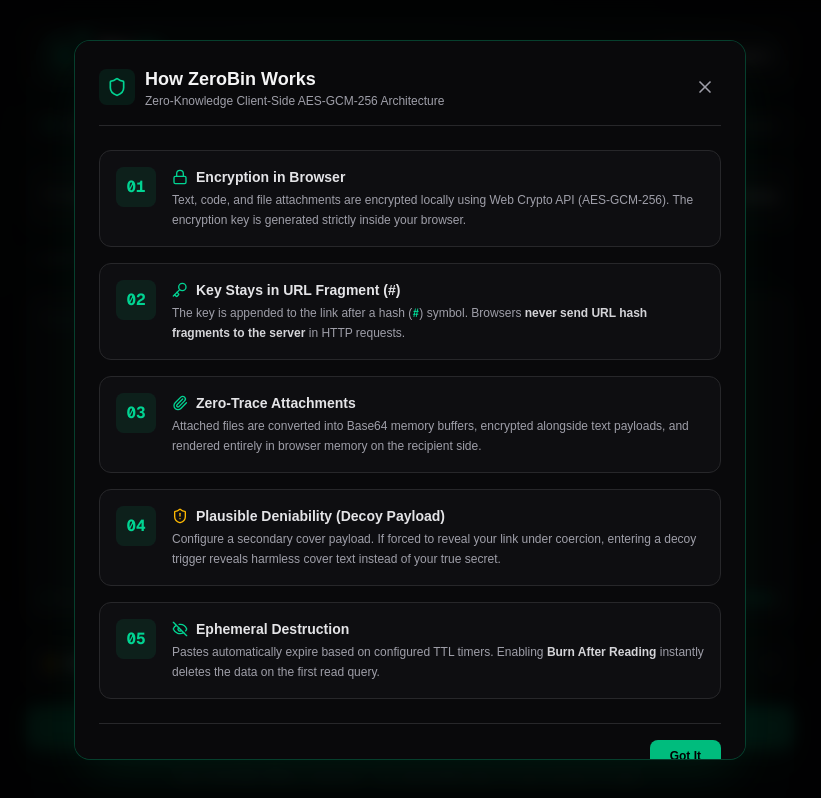
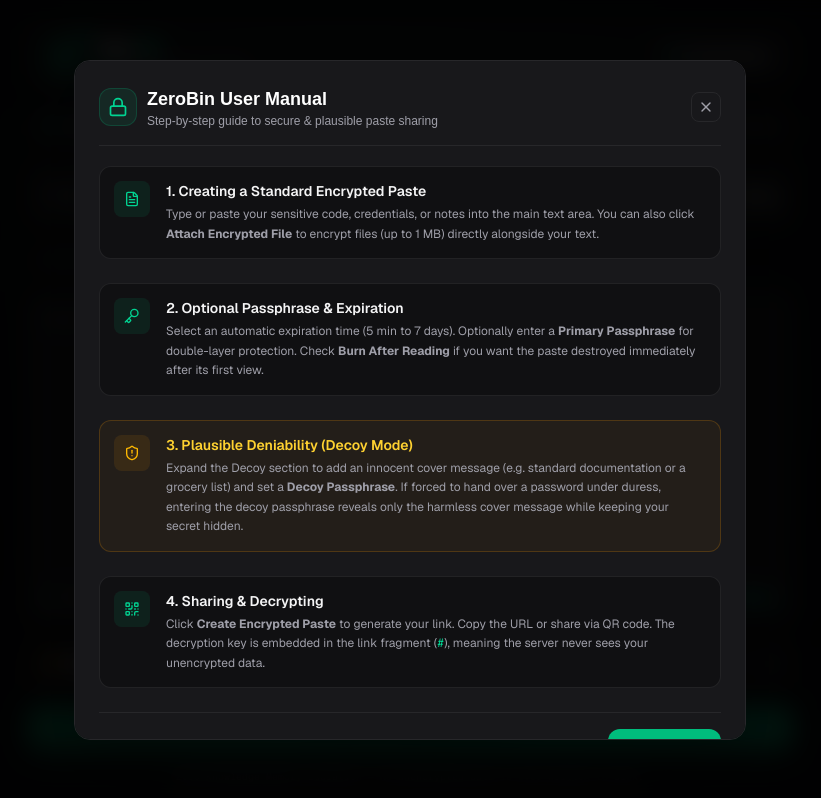
Before and after one commit to sachinsshastri7-boop/zero-bin, a Next.js app: page / in a window 1280 px wide. Both pictures are taken after a click on the button "Security Specs". Shown: the top 798 px of the page, without its empty margins (230-1051 px from the left). Built offline with nearby package versions, Linux system fonts and the light colour scheme.

Commit message:
style: custom dark emerald scrollbar for user manual modal

```diff
--- a/src/components/HowItWorksModal.tsx
+++ b/src/components/HowItWorksModal.tsx
@@ -1,125 +1,102 @@
 "use client";
 
-import {
-  Shield,
-  Key,
-  Database,
-  EyeOff,
-  Lock,
-  Paperclip,
-  ShieldAlert,
-  X,
-} from "lucide-react";
+import { X, Lock, Key, ShieldAlert, Flame, FileText, QrCode } from "lucide-react";
 
-export default function HowItWorksModal({ onClose }: { onClose: () => void }) {
+interface ModalProps {
+  onClose: () => void;
+}
+
+export default function HowItWorksModal({ onClose }: ModalProps) {
   return (
-    <div className="fixed inset-0 z-50 flex items-center justify-center bg-black/80 backdrop-blur-sm p-4">
-      <div className="w-full max-w-2xl rounded-2xl border border-emerald-500/30 bg-zinc-950 p-6 shadow-2xl shadow-emerald-500/10 max-h-[90vh] overflow-y-auto">
+    <div className="fixed inset-0 z-50 flex items-center justify-center p-4 bg-black/80 backdrop-blur-md animate-in fade-in duration-200">
+      <div className="relative w-full max-w-2xl max-h-[85vh] overflow-y-auto bg-zinc-900 border border-zinc-800 rounded-2xl p-6 text-zinc-100 shadow-2xl [&::-webkit-scrollbar]:w-1.5 [&::-webkit-scrollbar-track]:bg-zinc-950/50 [&::-webkit-scrollbar-track]:rounded-full [&::-webkit-scrollbar-thumb]:bg-zinc-700/80 [&::-webkit-scrollbar-thumb]:rounded-full hover:[&::-webkit-scrollbar-thumb]:bg-emerald-500 transition-colors">
+
         {/* Header */}
-        <div className="flex items-center justify-between border-b border-zinc-800 pb-4">
+        <div className="flex items-center justify-between border-b border-zinc-800 pb-4 mb-5">
           <div className="flex items-center gap-2.5">
-            <div className="rounded-lg bg-emerald-500/10 p-2 text-emerald-400">
-              <Shield className="h-5 w-5" />
+            <div className="p-2 rounded-xl bg-emerald-500/10 text-emerald-400 border border-emerald-500/20">
+              <Lock className="h-5 w-5" />
             </div>
             <div>
-              <h3 className="text-lg font-semibold text-zinc-100">
-                How ZeroBin Works
-              </h3>
-              <p className="text-xs text-zinc-400">
-                Zero-Knowledge Client-Side AES-GCM-256 Architecture
-              </p>
+              <h2 className="text-lg font-bold text-white">ZeroBin User Manual</h2>
+              <p className="text-xs text-zinc-400">Step-by-step guide to secure & plausible paste sharing</p>
             </div>
           </div>
           <button
             onClick={onClose}
-            className="rounded-lg p-1.5 text-zinc-400 hover:bg-zinc-900 hover:text-white"
+            className="p-1.5 rounded-lg border border-zinc-800 text-zinc-400 hover:bg-zinc-800 hover:text-white transition"
           >
-            <X className="h-5 w-5" />
+            <X className="h-4 w-4" />
           </button>
         </div>
 
-        {/* Core Steps */}
-        <div className="mt-6 space-y-4">
-          <div className="flex gap-4 p-4 rounded-xl border border-zinc-800 bg-zinc-900/40">
-            <div className="flex h-10 w-10 shrink-0 items-center justify-center rounded-lg bg-emerald-500/10 text-emerald-400 font-mono font-bold">
-              01
+        {/* Manual Sections */}
+        <div className="space-y-6 text-xs leading-relaxed text-zinc-300 font-sans">
+
+          {/* Step 1 */}
+          <div className="flex gap-4 p-3.5 rounded-xl border border-zinc-800/80 bg-zinc-950/50">
+            <div className="p-2.5 rounded-lg bg-emerald-500/10 text-emerald-400 h-fit shrink-0">
+              <FileText className="h-4 w-4" />
             </div>
-            <div>
-              <h4 className="text-sm font-semibold text-zinc-200 flex items-center gap-2">
-                <Lock className="h-4 w-4 text-emerald-400" /> Encryption in Browser
-              </h4>
-              <p className="mt-1 text-xs text-zinc-400 leading-relaxed">
-                Text, code, and file attachments are encrypted locally using Web Crypto API (AES-GCM-256). The encryption key is generated strictly inside your browser.
+            <div className="space-y-1">
+              <h3 className="font-semibold text-zinc-100 text-sm">1. Creating a Standard Encrypted Paste</h3>
+              <p className="text-zinc-400">
+                Type or paste your sensitive code, credentials, or notes into the main text area. You can also click <strong>Attach Encrypted File</strong> to encrypt files (up to 1 MB) directly alongside your text.
               </p>
             </div>
           </div>
 
-          <div className="flex gap-4 p-4 rounded-xl border border-zinc-800 bg-zinc-900/40">
-            <div className="flex h-10 w-10 shrink-0 items-center justify-center rounded-lg bg-emerald-500/10 text-emerald-400 font-mono font-bold">
-              02
+          {/* Step 2 */}
+          <div className="flex gap-4 p-3.5 rounded-xl border border-zinc-800/80 bg-zinc-950/50">
+            <div className="p-2.5 rounded-lg bg-emerald-500/10 text-emerald-400 h-fit shrink-0">
+              <Key className="h-4 w-4" />
             </div>
-            <div>
-              <h4 className="text-sm font-semibold text-zinc-200 flex items-center gap-2">
-                <Key className="h-4 w-4 text-emerald-400" /> Key Stays in URL Fragment (#)
-              </h4>
-              <p className="mt-1 text-xs text-zinc-400 leading-relaxed">
-                The key is appended to the link after a hash (<code className="text-emerald-400">#</code>) symbol. Browsers <strong className="text-zinc-300">never send URL hash fragments to the server</strong> in HTTP requests.
+            <div className="space-y-1">
+              <h3 className="font-semibold text-zinc-100 text-sm">2. Optional Passphrase & Expiration</h3>
+              <p className="text-zinc-400">
+                Select an automatic expiration time (5 min to 7 days). Optionally enter a <strong>Primary Passphrase</strong> for double-layer protection. Check <strong>Burn After Reading</strong> if you want the paste destroyed immediately after its first view.
               </p>
             </div>
           </div>
 
-          <div className="flex gap-4 p-4 rounded-xl border border-zinc-800 bg-zinc-900/40">
-            <div className="flex h-10 w-10 shrink-0 items-center justify-center rounded-lg bg-emerald-500/10 text-emerald-400 font-mono font-bold">
-              03
+          {/* Step 3 */}
+          <div className="flex gap-4 p-3.5 rounded-xl border border-amber-500/20 bg-amber-500/5">
+            <div className="p-2.5 rounded-lg bg-amber-500/10 text-amber-400 h-fit shrink-0">
+              <ShieldAlert className="h-4 w-4" />
             </div>
-            <div>
-              <h4 className="text-sm font-semibold text-zinc-200 flex items-center gap-2">
-                <Paperclip className="h-4 w-4 text-emerald-400" /> Zero-Trace Attachments
-              </h4>
-              <p className="mt-1 text-xs text-zinc-400 leading-relaxed">
-                Attached files are converted into Base64 memory buffers, encrypted alongside text payloads, and rendered entirely in browser memory on the recipient side.
+            <div className="space-y-1">
+              <h3 className="font-semibold text-amber-300 text-sm">3. Plausible Deniability (Decoy Mode)</h3>
+              <p className="text-zinc-400">
+                Expand the Decoy section to add an innocent cover message (e.g. standard documentation or a grocery list) and set a <strong>Decoy Passphrase</strong>. If forced to hand over a password under duress, entering the decoy passphrase reveals only the harmless cover message while keeping your secret hidden.
               </p>
             </div>
           </div>
 
-          <div className="flex gap-4 p-4 rounded-xl border border-zinc-800 bg-zinc-900/40">
-            <div className="flex h-10 w-10 shrink-0 items-center justify-center rounded-lg bg-emerald-500/10 text-emerald-400 font-mono font-bold">
-              04
+          {/* Step 4 */}
+          <div className="flex gap-4 p-3.5 rounded-xl border border-zinc-800/80 bg-zinc-950/50">
+            <div className="p-2.5 rounded-lg bg-emerald-500/10 text-emerald-400 h-fit shrink-0">
+              <QrCode className="h-4 w-4" />
             </div>
-            <div>
-              <h4 className="text-sm font-semibold text-zinc-200 flex items-center gap-2">
-                <ShieldAlert className="h-4 w-4 text-amber-400" /> Plausible Deniability (Decoy Payload)
-              </h4>
-              <p className="mt-1 text-xs text-zinc-400 leading-relaxed">
-                Configure a secondary cover payload. If forced to reveal your link under coercion, entering a decoy trigger reveals harmless cover text instead of your true secret.
+            <div className="space-y-1">
+              <h3 className="font-semibold text-zinc-100 text-sm">4. Sharing & Decrypting</h3>
+              <p className="text-zinc-400">
+                Click <strong>Create Encrypted Paste</strong> to generate your link. Copy the URL or share via QR code. The decryption key is embedded in the link fragment (<code className="text-emerald-400">#</code>), meaning the server never sees your unencrypted data.
               </p>
             </div>
           </div>
 
-          <div className="flex gap-4 p-4 rounded-xl border border-zinc-800 bg-zinc-900/40">
-            <div className="flex h-10 w-10 shrink-0 items-center justify-center rounded-lg bg-emerald-500/10 text-emerald-400 font-mono font-bold">
-              05
-            </div>
-            <div>
-              <h4 className="text-sm font-semibold text-zinc-200 flex items-center gap-2">
-                <EyeOff className="h-4 w-4 text-emerald-400" /> Ephemeral Destruction
-              </h4>
-              <p className="mt-1 text-xs text-zinc-400 leading-relaxed">
-                Pastes automatically expire based on configured TTL timers. Enabling <strong className="text-zinc-300">Burn After Reading</strong> instantly deletes the data on the first read query.
-              </p>
-            </div>
-          </div>
         </div>
 
         {/* Footer */}
-        <div className="mt-6 flex justify-end border-t border-zinc-800 pt-4">
+        <div className="mt-6 pt-4 border-t border-zinc-800 flex justify-end">
           <button
             onClick={onClose}
-            className="rounded-lg bg-emerald-500 px-5 py-2 text-xs font-semibold text-black hover:bg-emerald-400 transition"
+            className="px-4 py-2 rounded-xl bg-emerald-500 hover:bg-emerald-400 text-black font-semibold text-xs transition"
           >
-            Got It
+            Got it, thanks!
           </button>
         </div>
+
       </div>
     </div>
   );
```
